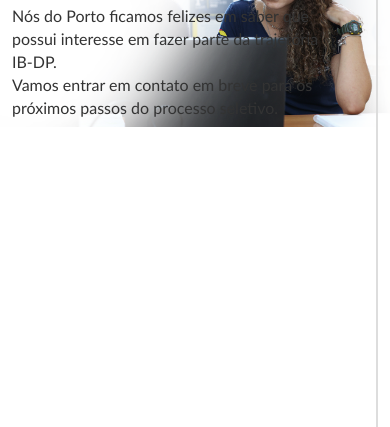
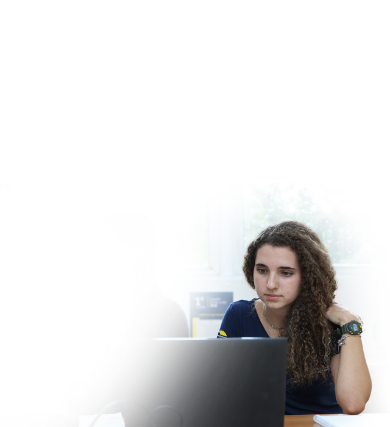
Before and after one commit to PedroCDLoureiro/LP-Porto-Seguro, a plain HTML site: page obrigado.html in a window 390 px wide. Shown: the part 417-844 px from the top of the page. Drawn offline with nearby package versions, Linux system fonts and the light colour scheme.

Commit message:
mobile page obrigado

```diff
--- a/style.scss
+++ b/style.scss
@@ -820,4 +820,13 @@ footer{
     #btn-float{
         width: 160px;
     }
+    #obrigado{
+        background-position: bottom;
+        .texto{
+            padding-top: 30px;
+            align-items: baseline;
+            border: none;
+            padding-right: 0;
+        }
+    }
 }
```
Also changed, not shown: style.css, 1 other file.
